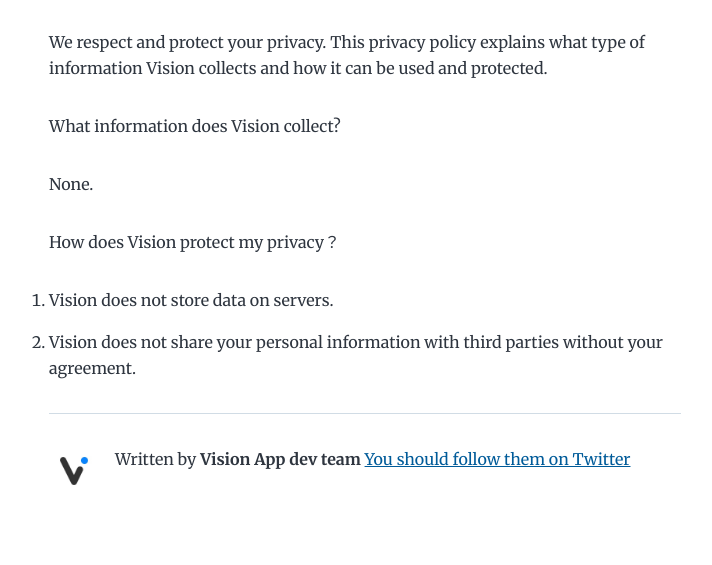
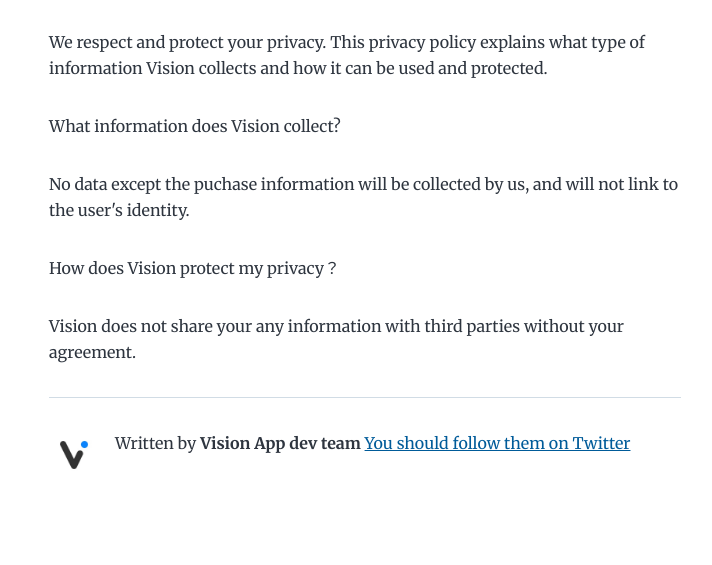
Before and after one commit to grepug/vision-blog, a Gatsby site: page /vision-app-privacy-policy/ in a window 1280 px wide. Shown: the part 211-776 px from the top of the page, without its empty margins (275-987 px from the left). Built offline with nearby package versions, Linux system fonts and the light colour scheme; Gatsby itself is replaced by a stand-in of ours.

Commit message:
update privacy policy

```diff
--- a/content/blog/vision-app-privacy-policy/index.md
+++ b/content/blog/vision-app-privacy-policy/index.md
@@ -8,10 +8,8 @@
 
 What information does Vision collect?
 
-None.
+No data except the puchase information will be collected by us, and will not link to the user's identity.
 
 How does Vision protect my privacy？
 
-1. Vision does not store data on servers.
-
-2. Vision does not share your personal information with third parties without your agreement.
+Vision does not share your any information with third parties without your agreement.
```
